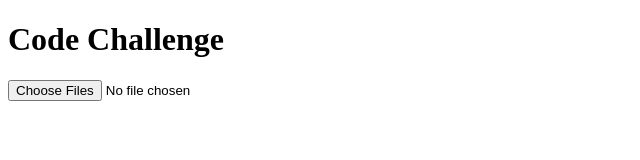
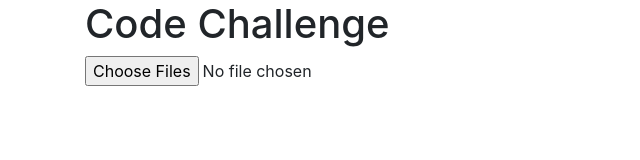
Before and after one commit to just-hey/jsonToHTML, a plain HTML site: page index.html in a window 1280 px wide. Shown: the whole page, without its empty margins (0-640 px from the left). Drawn offline with nearby package versions, Linux system fonts and the light colour scheme.

Commit message:
pulled in bootstrap

```diff
--- a/index.html
+++ b/index.html
@@ -4,10 +4,11 @@
     <meta charset="utf-8">
     <title>JSON to HTML</title>
     <link rel="stylesheet" href="/css/style.css">
+    <link rel="stylesheet" href="https://stackpath.bootstrapcdn.com/bootstrap/4.1.0/css/bootstrap.min.css" integrity="sha384-9gVQ4dYFwwWSjIDZnLEWnxCjeSWFphJiwGPXr1jddIhOegiu1FwO5qRGvFXOdJZ4" crossorigin="anonymous">
     <script defer src="js/index.js" charset="utf-8"></script>
   </head>
   <body>
-    <div class="contianer">
+    <div class="container">
       <h1> Code Challenge </h1>
       <div id="pageBody"> </div>
       <input type="file" id="fileInput" multiple>
--- a/js/index.js
+++ b/js/index.js
@@ -14,7 +14,6 @@ function handleIncomingFiles(e) {
       fileArr.forEach(obj => {
         result += objHandler(obj)
       })
-      console.log(result)
       pageBody.innerHTML = result
     }
   }
```
